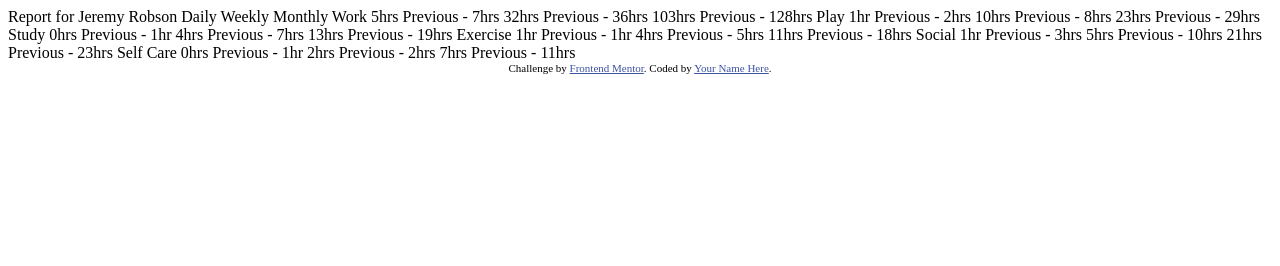
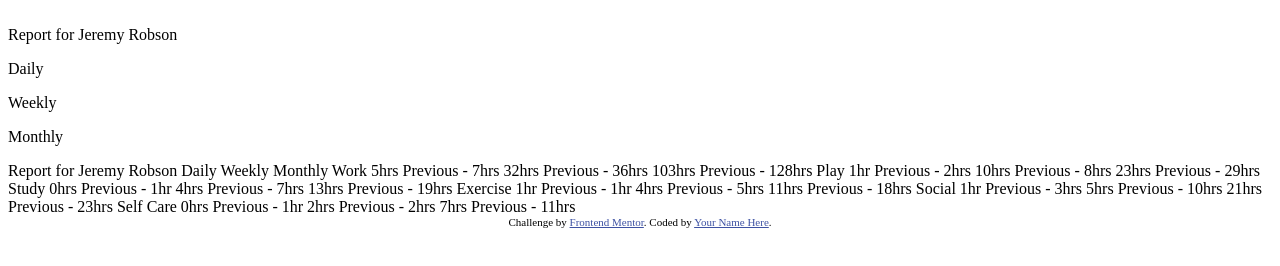
Before and after one commit to AxelBroeglin/time-tracking-dashboard-main, a plain HTML site: page index.html in a window 1280 px wide. Drawn offline with Linux system fonts and the light colour scheme.

Commit message:
HTML for report header

```diff
--- a/index.html
+++ b/index.html
@@ -15,6 +15,18 @@
   </style>
 </head>
 <body>
+  <section>
+    <div class='report-name'>
+      <img src="" alt="">
+      <div>
+        Report for
+        Jeremy Robson
+      </div>
+    </div>
+    <p class="report-period">Daily</p>
+    <p class="report-period">Weekly</p>
+    <p class="report-period">Monthly</p>
+ </section>
 
   Report for
   Jeremy Robson
```
